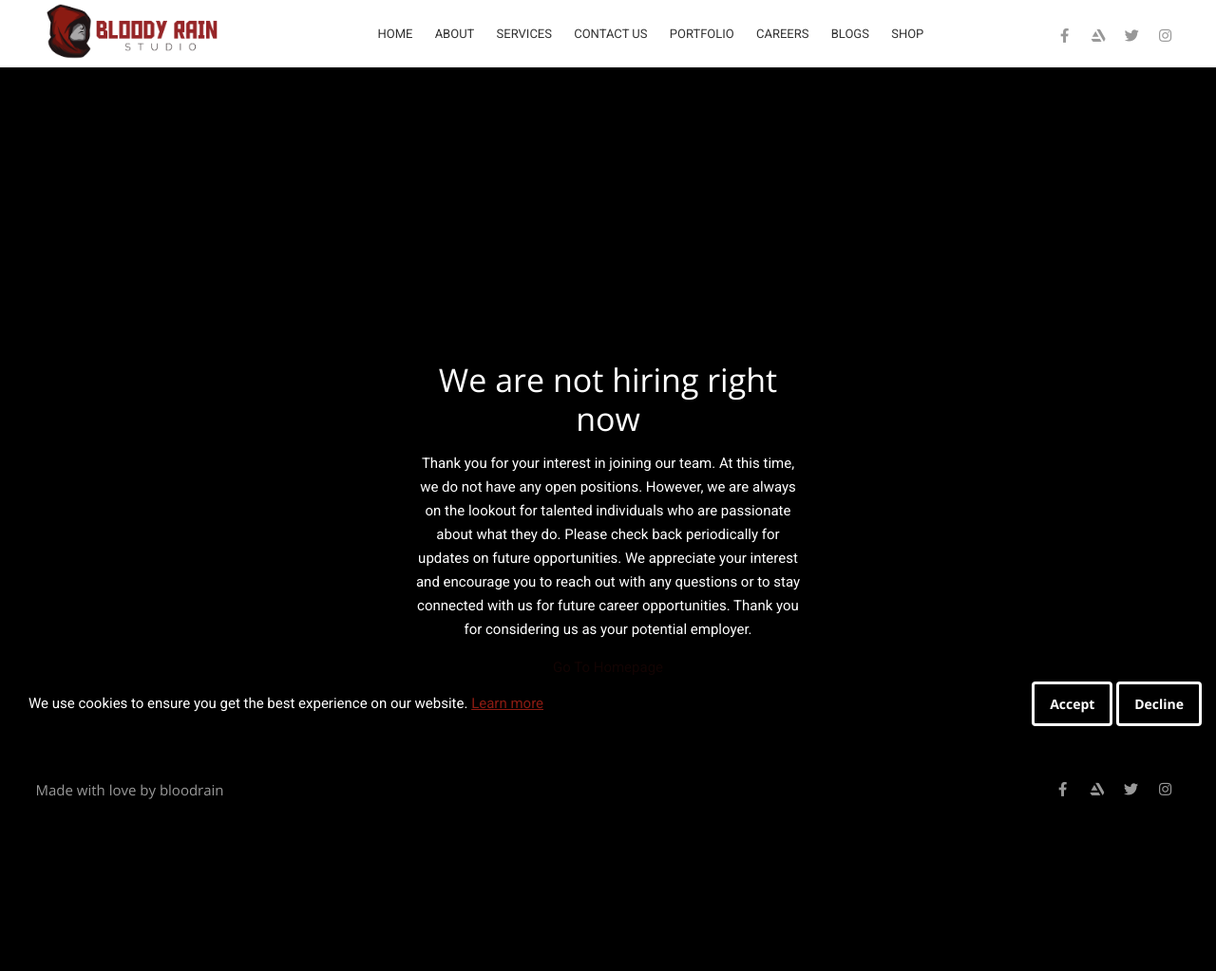
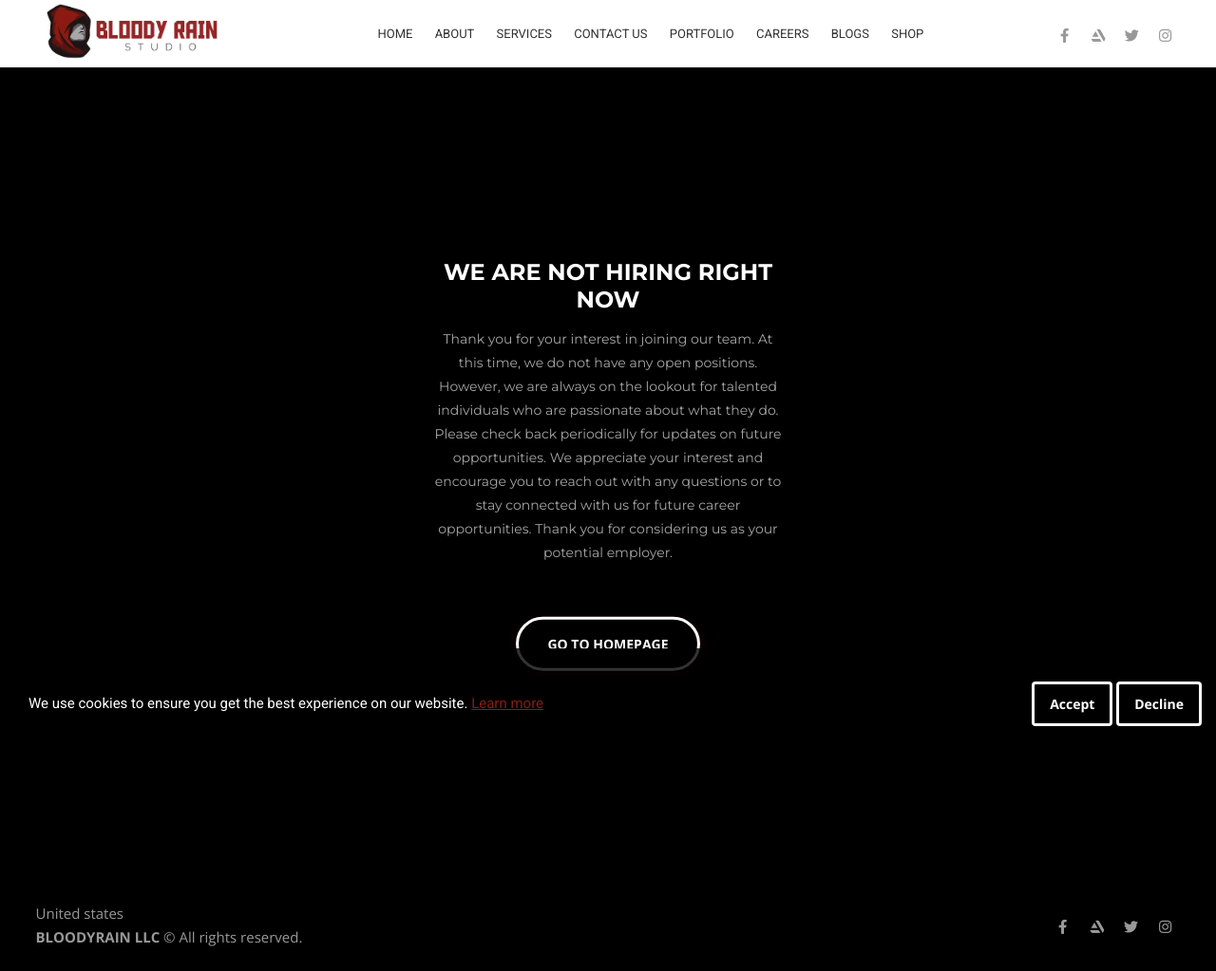
Before and after one commit to Amrmohamed090/Bloody-Rain-Studio, a Django app: template portifolio_server/app/templates/app/careers.html in a window 1280 px wide. Shown: the whole page at 95% size. Before the commit the page ends 842 px from the top, so only its background shows below. Run offline with Django 5.2, Linux system fonts and the light colour scheme; the template is opened without the code that fills it, so the values that code supplies are empty; some libraries are stand-ins or nearby versions.

Commit message:
seo finish

```diff
--- a/portifolio_server/app/static/app/css/site.css
+++ b/portifolio_server/app/static/app/css/site.css
@@ -1019,6 +1019,7 @@ h6 {
 #landing-footer ul {
     list-style: none;
     text-align: right;
+    line-height: 3.5;
 }
 
 #landing-footer li {
--- a/portifolio_server/app/static/app/css/style.css
+++ b/portifolio_server/app/static/app/css/style.css
@@ -774,22 +774,27 @@ color: var(--main-color);
 
 /* end project  section */
 
+/* styles.css */
+
+
 #notfound {
   box-sizing: border-box;
   position: relative;
   height: 100vh;
-}
-
+  margin-bottom: 30px;
+}
 
 .notfound {
   box-sizing: border-box;
-  max-width: 410px;
+  /* max-width: 410px; */
   width: 100%;
   text-align: center;
   position: absolute;
   left: 50%;
   top: 50%;
-  transform: translate(-50%,-50%);
+  transform: translate(-50%, -50%);
+  padding: 20px; /* Add padding for smaller screens */
+  max-width: 410px;
 }
 
 .notfound-404 {
@@ -800,60 +805,61 @@ color: var(--main-color);
   z-index: -1;
 }
 
-.notfound-404 h1 {
+ .notfound h1 {
+  font-size: 6.944vw;
+  font-weight: bold;
+  font-family: "Montserrat", sans-serif;
+  text-align: center;
+}
+
+.notfound h2 {
   text-align: center;
   box-sizing: border-box;
-  font-family: montserrat,sans-serif;
-  font-size: 230px;
-  margin: 0;
-  font-weight: 900;
-  position: absolute;
-  left: 50%;
-  transform: translateX(-50%);
-  background: url() no-repeat;
-  -webkit-background-clip: text;
-  -webkit-text-fill-color: transparent;
-  background-size: cover;
-  background-position: center;
-}
-
-.notfound-404 h2 {
-  text-align: center;
-  box-sizing: border-box;
-  font-family: montserrat,sans-serif;
-  color: #000;
+  color: white;
   font-size: 24px;
   font-weight: 700;
   text-transform: uppercase;
   margin-top: 0;
-}
-.notfound-404 p {
+  font-family: "Montserrat", sans-serif;
+
+}
+
+.notfound p {
   text-align: center;
   box-sizing: border-box;
-  font-family: montserrat,sans-serif;
-  color: #000;
+  color: #a8a6a7;
   font-size: 14px;
   font-weight: 400;
   margin-bottom: 20px;
   margin-top: 0;
-}
-
-
-.notfound-404 a {
+  font-family: "Montserrat", sans-serif;
+
+
+}
+
+.notfound a {
   text-align: center;
   box-sizing: border-box;
-  font-family: montserrat,sans-serif;
   font-size: 14px;
   text-decoration: none;
   text-transform: uppercase;
-  background: #0046d5;
+  /* background: #; */
   display: inline-block;
   padding: 15px 30px;
   border-radius: 40px;
   color: #fff;
   font-weight: 700;
-  box-shadow: 0 4px 15px -5px #0046d5;
-}
+  box-shadow: 0 4px 15px -5px var(--main-bg-color);
+}
+
+
+@media(max-width:425px){
+  .notfound h1 {
+    font-size: 17.944vw;
+  }
+}
+
+
 /* start carrers page */
 
 
--- a/portifolio_server/app/templates/app/base.html
+++ b/portifolio_server/app/templates/app/base.html
@@ -36,7 +36,9 @@
   <link href="https://fonts.googleapis.com/css2?family=Roboto:ital,wght@0,100;0,300;0,400;0,500;0,700;0,900;1,100;1,300;1,400;1,500;1,700;1,900&display=swap" rel="stylesheet">
   <link rel="preconnect" href="https://fonts.googleapis.com">
   <link rel="preconnect" href="https://fonts.gstatic.com" crossorigin>
-  <link href="https://fonts.googleapis.com/css2?family=El+Messiri:wght@400..700&display=swap" rel="stylesheet">
+  <link rel="preconnect" href="https://fonts.googleapis.com">
+<link rel="preconnect" href="https://fonts.gstatic.com" crossorigin>
+<link href="https://fonts.googleapis.com/css2?family=Montserrat:ital,wght@0,100..900;1,100..900&display=swap" rel="stylesheet">
   <!-- Custom styles for this template -->
   <link rel="stylesheet" href="{% static 'app/css/font-awesome.min.css' %}">
   <link href="{% static 'app/css/style.css' %}"  rel="stylesheet" />
@@ -190,8 +192,12 @@
     <footer id="landing-footer" class="clearfix">
       <div class="site-row clearfix">
 
-          <p id="copyright" class="site-col-2">Made with love by <a href="https://www.shapingrain.com">bloodrain</a>
-          </p>
+
+        <p id="copyright" class="site-col-2 unselectable col">
+          United states <br> <strong>BLOODYRAIN LLC</strong> © All rights reserved.
+
+        </p>
+
 
           <!--Social Icons in Footer-->
           <ul class="site-col-2 social-icons">
@@ -215,11 +221,7 @@
                     <i class="fab fa-instagram"></i><span>Instagram</span>
                   </a>
               </li>
-              <!-- <li>
-                  <a target="_blank" title="behance" href="http://www.behance.net">
-                      <i class="fa fa-behance fa-1x"></i><span>Behance</span>
-                  </a>
-              </li> -->
+
           </ul>
           <!--End of Social Icons in Footer-->
       </div>
--- a/portifolio_server/app/templates/app/careers.html
+++ b/portifolio_server/app/templates/app/careers.html
@@ -2,12 +2,9 @@
 {% block content %}
 {% load static %}
 
-
+<div class="port-height"></div>
 <div id="notfound">
   <div class="notfound">
-    <div class="notfound-404">
-      <h1>sorry!</h1>
-    </div>
     <h2>We are not hiring right now</h2>
     <p>Thank you for your interest in joining our team.
       At this time, we do not have any open positions. However, we are always on the lookout for talented individuals who are passionate about what they do. Please check back periodically for updates on future opportunities.
@@ -15,7 +12,7 @@
       We appreciate your interest and encourage you to reach out with any questions or to stay connected with us for future career opportunities.
 
       Thank you for considering us as your potential employer.</p>
-    <a href="{% url 'app-home' %}">Go To Homepage</a>
+    <a href="{% url 'app-home' %}" class="main-button">Go To Homepage</a>
   </div>
 </div>
 
```
Also changed, not shown: other parts of portifolio_server/app/static/app/css/site.css (+82 -10 lines), portifolio_server/app/static/app/js/titletyping.js (+10 -0 lines), portifolio_server/app/templates/app/blog.html (+3 -4 lines), portifolio_server/app/templates/app/index.html (+15 -20 lines), portifolio_server/app/static/app/images/1.png (added), portifolio_server/app/static/app/images/1234.png (added), portifolio_server/db.sqlite3.
